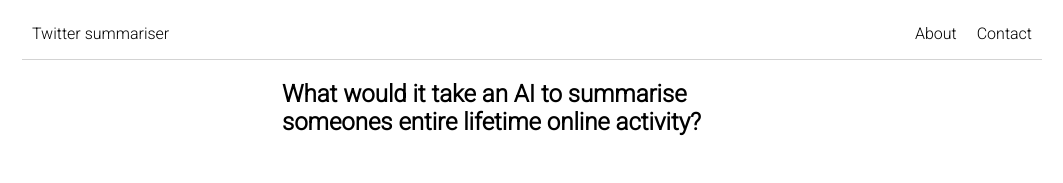
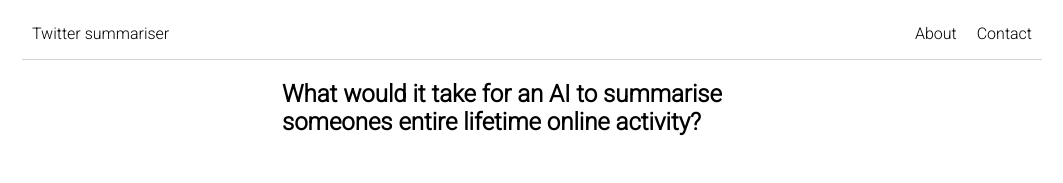
Before and after one commit to abdirahmanhassann/TwitterUserSummariser, a React (Create React App) app in the folder tweetscraperfrontend/: page /About in a window 1280 px wide. Shown: the top 183 px of the page, without its empty margins (108-1171 px from the left). Built offline with nearby package versions, Linux system fonts and the light colour scheme.

Commit message:
fixed username bug

```diff
--- a/tweetscraperfrontend/src/components/About.tsx
+++ b/tweetscraperfrontend/src/components/About.tsx
@@ -14,7 +14,7 @@ function About() {
     </div>
 </nav>
     <div className='centerdiv'>
-        <h2>What would it take an AI to summarise someones entire lifetime online activity?</h2>
+        <h2>What would it take for an AI to summarise someones entire lifetime online activity?</h2>
         <p>This was a hobby project and I wanted to take generative AIs to the limits and see what it would take to achieve this task. It is a typical "Ship of Theseus" problem with countless variables. Since this was a hobby project, I started with two variables.
 </p>
     <li>Memory</li>
--- a/tweetscraperfrontend/src/components/Homepage.tsx
+++ b/tweetscraperfrontend/src/components/Homepage.tsx
@@ -32,7 +32,7 @@ function clicked(e){
         }
     };
 
-    fetch(`https://twitter154.p.rapidapi.com/user/tweets?username=${user}&limit=35&include_replies=true`, options)
+    fetch(`https://twitter154.p.rapidapi.com/user/tweets?username=${user.replace(/@/g, "")}&limit=35&include_replies=true`, options)
         .then(response => response.json())
         .then(response =>
             {
@@ -51,7 +51,7 @@ function clicked(e){
                         'X-RapidAPI-Key': 'c20809c96dmsh0b41db4c1c11af4p1f6953jsn3cf0793e646b',
                         'X-RapidAPI-Host': 'openai80.p.rapidapi.com'
                     },
-                    body: `{"model":"gpt-3.5-turbo","messages":[{"role":"user","content":" write a 1-3 paragraph report on user ${user} based on these tweets: ${g}. if it contains any derogatry or foul language,briefly educate us on why its wrong and skip over it"}]}`
+                    body: `{"model":"gpt-3.5-turbo","messages":[{"role":"user","content":" write a 1-3 paragraph report on user ${user.replace(/@/g, "")} based on these tweets: ${g}. if it contains any derogatry or foul language,briefly educate us on why its wrong and skip over it"}]}`
                 }
                 fetch('https://openai80.p.rapidapi.com/chat/completions', options)
                     .then(response => response.json())
```
